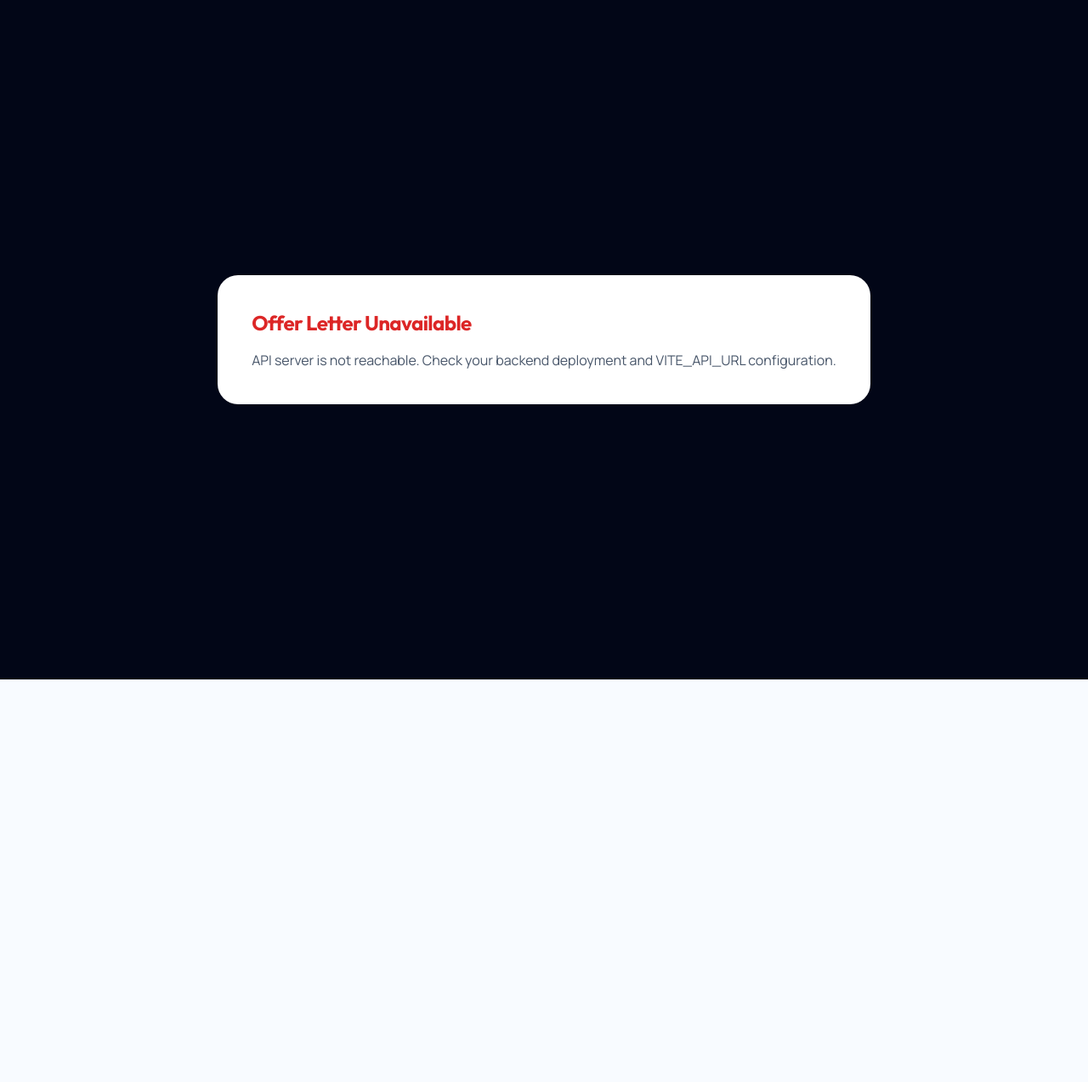
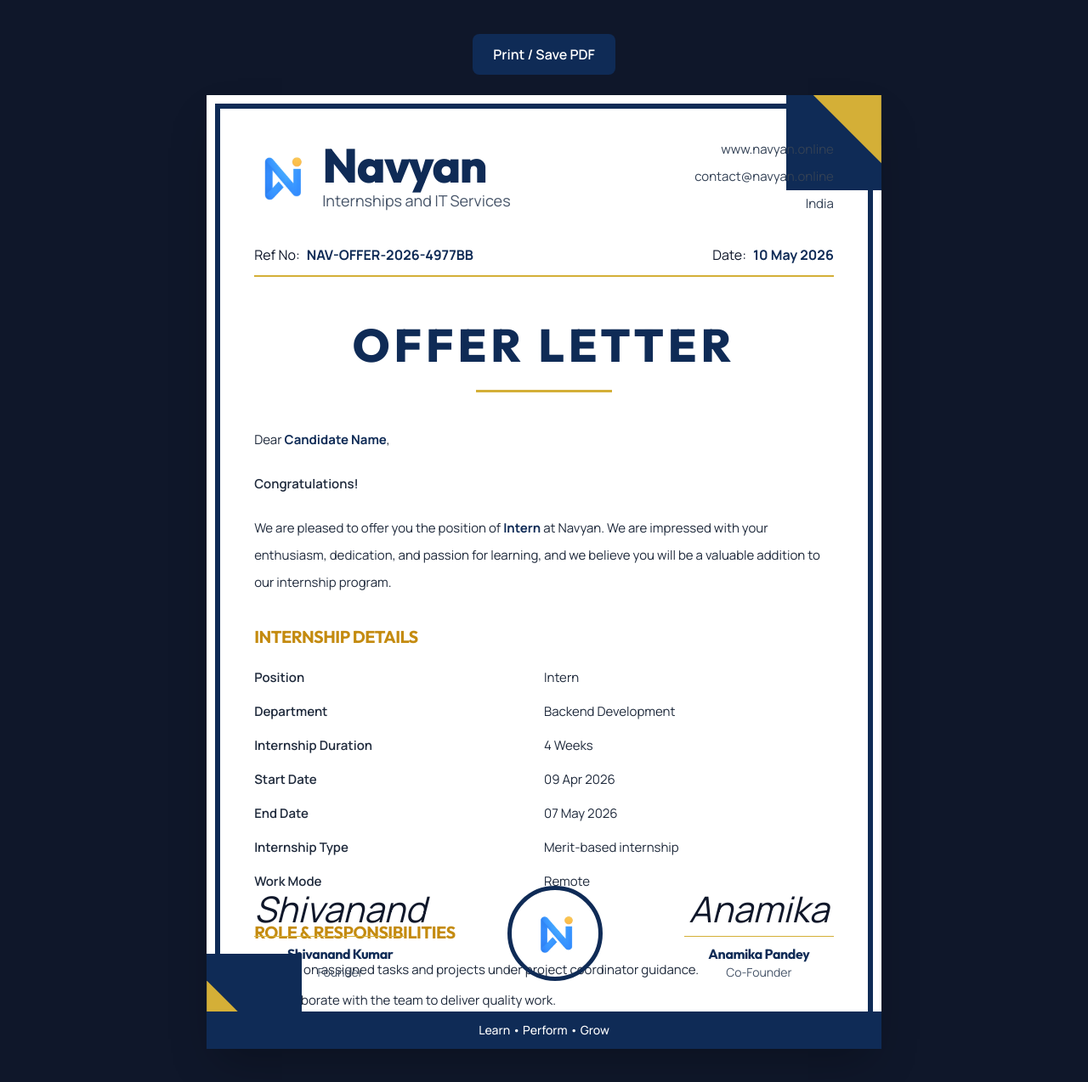
Before and after one commit to shivanand91/navyan, a React (Vite) app in the folder client/: page /documents/offer-letter/1 in a window 1280 px wide. Shown: the whole page at 85% size. Before the commit the page ends 800 px from the top, so only its background shows below. Built offline with nearby package versions, Linux system fonts and the light colour scheme; no server answers.

Commit message:
offer letter and certificate designs

```diff
--- a/client/src/pages/documents/OfferLetterPreview.jsx
+++ b/client/src/pages/documents/OfferLetterPreview.jsx
@@ -5,211 +5,164 @@ import halfLogo from "@/assests/half_logo.png";
 
 const fallbackDocument = {
   studentName: "Candidate Name",
-  internshipTitle: "Web Development Intern",
-  role: "Web Development Intern",
+  internshipTitle: "Backend Development",
+  role: "Intern",
   durationLabel: "4 Weeks",
   mode: "Remote",
   startDateStr: "09 Apr 2026",
   endDateStr: "07 May 2026",
   issueDateStr: "10 May 2026",
-  offerId: "NAV/OFFER/XXXX",
-  internshipType: "Merit-Based Internship",
-};
-
-const goBack = () => {
-  if (window.history.length > 1) {
-    window.history.back();
-    return;
-  }
-
-  window.location.assign("/");
+  offerId: "NAV-OFFER-2026-4977BB",
+  internshipType: "Merit-based internship",
 };
 
 export default function OfferLetterPreview() {
   const { accessToken } = useParams();
 
   const [document, setDocument] = useState(null);
-  const [error, setError] = useState("");
 
   useEffect(() => {
-    let ignore = false;
-
     const load = async () => {
       try {
         const { data } = await api.get(
           `/applications/offer-letter/${accessToken}/preview`
         );
 
-        if (!ignore) {
         setDocument(data.document || fallbackDocument);
-        }
-      } catch (err) {
-        if (!ignore) {
-          setError(
-            getApiErrorMessage(
-              err,
-              "Could not load this offer letter."
-            )
-          );
-        }
+      } catch {
+        setDocument(fallbackDocument);
       }
     };
 
     load();
-
-    return () => {
-      ignore = true;
-    };
   }, [accessToken]);
 
-  if (error) {
+  if (!document) {
     return (
-      <div className="min-h-screen flex items-center justify-center bg-slate-950">
-        <div className="bg-white p-10 rounded-2xl">
-          <h1 className="text-2xl font-bold text-red-600">
-            Offer Letter Unavailable
-          </h1>
-
-          <p className="mt-4 text-slate-600">
-            {error}
-          </p>
-        </div>
+      <div className="min-h-screen flex items-center justify-center">
+        Loading...
       </div>
     );
   }
 
-  if (!document) {
   return (
-      <div className="min-h-screen flex items-center justify-center bg-slate-950">
-        <div className="bg-white p-10 rounded-2xl">
-          <h1 className="text-2xl font-bold text-slate-900">
-            Preparing Offer Letter
-          </h1>
+    <div className="bg-[#0f172a] min-h-screen py-10 print:bg-white">
+      {/* PRINT BUTTON */}
 
-          <p className="mt-4 text-slate-600">
-            Loading official Navyan document...
-          </p>
+      <div className="flex justify-center mb-6 print:hidden">
+        <button
+          onClick={() => window.print()}
+          className="bg-[#0f2b56] text-white px-6 py-3 rounded-lg font-semibold"
+        >
+          Print / Save PDF
+        </button>
       </div>
-      </div>
-    );
-  }
 
-  const role =
-    document.role ||
-    document.internshipTitle ||
-    "Intern";
+      {/* A4 PAGE */}
 
-  return (
-    <div className="min-h-screen bg-[#0b1220] py-10 px-4 print:bg-white">
-      <DocumentToolbar />
-
-      <div className="overflow-auto print:overflow-visible">
       <div
         className="
+          bg-white
+          mx-auto
           relative
-            mx-auto
-            bg-white
-            w-[210mm]
-            h-[297mm]
           overflow-hidden
           shadow-2xl
-            border-[8px]
-            border-[#0f2b56]
           print:shadow-none
-            print:border-[6px]
         "
+        style={{
+          width: "210mm",
+          height: "297mm",
+        }}
       >
-          {/* Top Design */}
+        {/* BORDER */}
 
-          <div className="absolute top-0 left-0 w-40 h-40 bg-gradient-to-br from-[#0f2b56] to-[#174ea6] rounded-br-full" />
+        <div className="absolute inset-[10px] border-[6px] border-[#0f2b56]" />
 
-          <div className="absolute top-0 right-0 w-28 h-28 bg-gradient-to-bl from-[#d4af37] to-[#f4b400] rounded-bl-full" />
+        {/* TOP CORNERS */}
 
-          {/* Bottom Design */}
+        <div className="absolute top-0 right-0 w-28 h-28 bg-[#0f2b56]" />
 
-          <div className="absolute bottom-0 left-0 w-28 h-28 bg-gradient-to-tr from-[#d4af37] to-[#f4b400] rounded-tr-full" />
+        <div
+          className="absolute top-0 right-0 w-20 h-20 bg-[#d4af37]"
+          style={{
+            clipPath: "polygon(100% 0, 0 0, 100% 100%)",
+          }}
+        />
 
-          <div className="absolute bottom-0 right-0 w-40 h-40 bg-gradient-to-tl from-[#0f2b56] to-[#174ea6] rounded-tl-full" />
+        {/* BOTTOM CORNERS */}
 
-          {/* Watermark */}
+        <div className="absolute bottom-0 left-0 w-28 h-28 bg-[#0f2b56]" />
 
+        <div
+          className="absolute bottom-0 left-0 w-20 h-20 bg-[#d4af37]"
+          style={{
+            clipPath: "polygon(0 100%, 0 0, 100% 100%)",
+          }}
+        />
+
+        {/* HEADER */}
+
+        <div className="relative z-10 px-14 pt-12 flex justify-between">
+          <div className="flex items-center gap-4">
             <img
               src={halfLogo}
               alt=""
-            className="
-              absolute
-              top-1/2
-              left-1/2
-              -translate-x-1/2
-              -translate-y-1/2
-              w-72
-              opacity-[0.04]
-            "
-          />
-
-          {/* Header */}
-
-          <div className="relative z-10 px-10 pt-8 flex justify-between items-start">
-            <div className="flex items-center gap-3">
-              <img
-                src={halfLogo}
-                alt="Navyan"
-                className="w-14 h-14"
+              className="w-16"
             />
 
             <div>
-                <h1 className="text-[42px] leading-[42px] font-black text-[#0f2b56]">
+              <h1 className="text-[56px] leading-[56px] font-black text-[#0f2b56]">
                 Navyan
               </h1>
 
-                <p className="text-[13px] text-slate-600 font-medium tracking-wide">
+              <p className="text-[18px] text-slate-600">
                 Internships and IT Services
               </p>
             </div>
           </div>
 
-            <div className="text-right text-[12px] text-slate-600 leading-5">
+          <div className="text-right text-[15px] leading-8 text-slate-700">
             <p>www.navyan.online</p>
             <p>contact@navyan.online</p>
             <p>India</p>
           </div>
         </div>
 
-          {/* Meta */}
+        {/* REF */}
 
-          <div className="relative z-10 px-10 mt-8 flex justify-between text-[13px] text-slate-700">
+        <div className="px-14 mt-8 flex justify-between text-[16px]">
           <div>
             Ref No:
-              <span className="font-bold text-[#0f2b56] ml-2">
+            <span className="font-bold ml-2 text-[#0f2b56]">
               {document.offerId}
             </span>
           </div>
 
           <div>
             Date:
-              <span className="font-bold text-[#0f2b56] ml-2">
+            <span className="font-bold ml-2 text-[#0f2b56]">
               {document.issueDateStr}
             </span>
           </div>
         </div>
 
-          {/* Divider */}
+        {/* LINE */}
 
-          <div className="w-[90%] mx-auto h-[1px] bg-[#d4af37] mt-4" />
+        <div className="mx-14 mt-3 h-[2px] bg-[#d4af37]" />
 
-          {/* Title */}
+        {/* TITLE */}
 
-          <div className="relative z-10 text-center mt-8">
-            <h2 className="text-[44px] font-black tracking-[4px] text-[#0f2b56]">
+        <div className="text-center mt-10">
+          <h2 className="text-[54px] font-black tracking-[5px] text-[#0f2b56]">
             OFFER LETTER
           </h2>
 
-            <div className="w-32 h-[3px] bg-[#d4af37] mx-auto mt-3 rounded-full" />
+          <div className="w-40 h-[3px] bg-[#d4af37] mx-auto mt-3" />
         </div>
 
-          {/* Body */}
+        {/* CONTENT */}
 
-          <div className="relative z-10 px-10 mt-8 text-[14px] leading-7 text-slate-700">
+        <div className="px-14 mt-10 text-[15px] leading-8 text-slate-800">
           <p>
             Dear{" "}
             <span className="font-bold text-[#0f2b56]">
@@ -224,90 +177,67 @@ export default function OfferLetterPreview() {
           <p className="mt-5">
             We are pleased to offer you the position of{" "}
             <span className="font-bold text-[#0f2b56]">
-                {role}
+              {document.role}
             </span>{" "}
-              at{" "}
-              <span className="font-bold text-[#0f2b56]">
-                Navyan
-              </span>.
-              We are impressed with your enthusiasm,
-              dedication, and passion for learning,
-              and we believe you will be a valuable
-              addition to our internship program.
+            at Navyan. We are impressed with your
+            enthusiasm, dedication, and passion for
+            learning, and we believe you will be a
+            valuable addition to our internship program.
           </p>
 
-            {/* Internship Details */}
+          {/* DETAILS */}
 
           <div className="mt-8">
-              <h3 className="text-[18px] font-bold text-[#c48b10] uppercase tracking-wide">
-                Internship Details
+            <h3 className="text-[#c48b10] font-bold text-[20px]">
+              INTERNSHIP DETAILS
             </h3>
 
-              <div className="grid grid-cols-2 gap-y-3 mt-4">
+            <div className="grid grid-cols-2 gap-y-2 mt-4">
               <div className="font-semibold">
                 Position
               </div>
-
-                <div>{role}</div>
+              <div>{document.role}</div>
 
               <div className="font-semibold">
                 Department
               </div>
-
-                <div>
-                  {document.internshipTitle}
-                </div>
+              <div>{document.internshipTitle}</div>
 
               <div className="font-semibold">
                 Internship Duration
               </div>
-
-                <div>
-                  {document.durationLabel}
-                </div>
+              <div>{document.durationLabel}</div>
 
               <div className="font-semibold">
                 Start Date
               </div>
-
-                <div>
-                  {document.startDateStr}
-                </div>
+              <div>{document.startDateStr}</div>
 
               <div className="font-semibold">
                 End Date
               </div>
-
-                <div>
-                  {document.endDateStr}
-                </div>
+              <div>{document.endDateStr}</div>
 
               <div className="font-semibold">
                 Internship Type
               </div>
-
-                <div>
-                  {document.internshipType}
-                </div>
+              <div>{document.internshipType}</div>
 
               <div className="font-semibold">
                 Work Mode
               </div>
-
-                <div>
-                  {document.mode}
-                </div>
+              <div>{document.mode}</div>
             </div>
           </div>
 
-            {/* Responsibilities */}
+          {/* RESPONSIBILITIES */}
 
-            <div className="mt-8">
-              <h3 className="text-[18px] font-bold text-[#c48b10] uppercase tracking-wide">
-                Role & Responsibilities
+          <div className="mt-7">
+            <h3 className="text-[#c48b10] font-bold text-[20px]">
+              ROLE & RESPONSIBILITIES
             </h3>
 
-              <ul className="list-disc pl-5 mt-4 space-y-2">
+            <ul className="list-disc pl-5 mt-3 space-y-1">
               <li>
                 Work on assigned tasks and projects
                 under project coordinator guidance.
@@ -329,17 +259,17 @@ export default function OfferLetterPreview() {
             </ul>
           </div>
 
-            {/* Terms */}
+          {/* TERMS */}
 
-            <div className="mt-8">
-              <h3 className="text-[18px] font-bold text-[#c48b10] uppercase tracking-wide">
-                Terms & Conditions
+          <div className="mt-7">
+            <h3 className="text-[#c48b10] font-bold text-[20px]">
+              TERMS & CONDITIONS
             </h3>
 
-              <ol className="list-decimal pl-5 mt-4 space-y-2">
+            <ol className="list-decimal pl-5 mt-3 space-y-1">
               <li>
-                  This internship is for educational
-                  and skill development purposes.
+                This internship is for educational and
+                skill development purposes.
               </li>
 
               <li>
@@ -358,131 +288,63 @@ export default function OfferLetterPreview() {
             </ol>
           </div>
 
-            <p className="mt-8">
-              We are excited to have you onboard and
-              look forward to a productive and rewarding
-              learning experience together.
-            </p>
-
-            <p className="mt-5">
-              Welcome to the{" "}
-              <span className="font-bold text-[#0f2b56]">
-                Navyan
-              </span>{" "}
-              family!
+          <p className="mt-7">
+            Welcome to the Navyan family!
           </p>
         </div>
 
-          {/* Signatures */}
+        {/* SIGNATURES */}
 
-          <div className="relative z-10 flex justify-between items-end px-10 mt-12">
+        <div className="absolute bottom-20 left-0 w-full px-14 flex justify-between items-end">
           <div className="text-center">
-              <div className="text-3xl italic text-slate-800">
+            <div className="text-[42px] italic">
               Shivanand
             </div>
 
-              <div className="w-40 h-[1px] bg-[#d4af37] mt-1 mx-auto" />
+            <div className="w-44 h-[1px] bg-[#d4af37]" />
 
-              <h4 className="mt-2 text-[16px] font-bold text-[#0f2b56]">
+            <h4 className="mt-2 font-bold text-[#0f2b56]">
               Shivanand Kumar
             </h4>
 
-              <p className="text-[13px] text-[#b8860b] font-semibold tracking-[2px]">
+            <p className="text-sm text-slate-600">
               Founder
             </p>
           </div>
 
-            {/* Seal */}
+          {/* SEAL */}
 
-            <div
-              className="
-                w-24
-                h-24
-                rounded-full
-                border-[5px]
-                border-[#174ea6]
-                flex
-                items-center
-                justify-center
-                bg-white
-                shadow-lg
-              "
-            >
+          <div className="w-28 h-28 rounded-full border-[5px] border-[#0f2b56] flex items-center justify-center">
             <img
               src={halfLogo}
-                alt="seal"
-                className="w-12"
+              alt=""
+              className="w-14"
             />
           </div>
 
           <div className="text-center">
-              <div className="text-3xl italic text-slate-800">
+            <div className="text-[42px] italic">
               Anamika
             </div>
 
-              <div className="w-40 h-[1px] bg-[#d4af37] mt-1 mx-auto" />
+            <div className="w-44 h-[1px] bg-[#d4af37]" />
 
-              <h4 className="mt-2 text-[16px] font-bold text-[#0f2b56]">
+            <h4 className="mt-2 font-bold text-[#0f2b56]">
               Anamika Pandey
             </h4>
 
-              <p className="text-[13px] text-[#b8860b] font-semibold tracking-[2px]">
+            <p className="text-sm text-slate-600">
               Co-Founder
             </p>
           </div>
         </div>
 
-          {/* Footer */}
+        {/* FOOTER */}
 
-          <div className="absolute bottom-0 left-0 w-full bg-[#0f2b56] text-white py-3 text-center text-[13px] font-medium">
+        <div className="absolute bottom-0 left-0 w-full bg-[#0f2b56] text-white py-3 text-center text-sm font-medium">
           Learn • Perform • Grow
-          </div>
         </div>
       </div>
     </div>
   );
 }
-
-function DocumentToolbar() {
-  return (
-    <div className="flex justify-center gap-4 mb-8 print:hidden">
-      <button
-        type="button"
-        onClick={goBack}
-        className="
-          px-5
-          py-2.5
-          rounded-lg
-          bg-white
-          text-slate-900
-          font-semibold
-          shadow-lg
-          hover:scale-105
-          transition
-        "
-      >
-        Back
-      </button>
-
-      <button
-        type="button"
-        onClick={() => window.print()}
-        className="
-          px-5
-          py-2.5
-          rounded-lg
-          bg-gradient-to-r
-          from-[#174ea6]
-          to-[#0f2b56]
-          text-white
-          font-semibold
-          shadow-lg
-          hover:scale-105
-          transition
-        "
-      >
-        Print / Save PDF
-      </button>
-    </div>
-  );
-}
```
Also changed, not shown: client/src/index.css (+13 -0 lines). Lines whose indentation alone changed are shown as unchanged.
